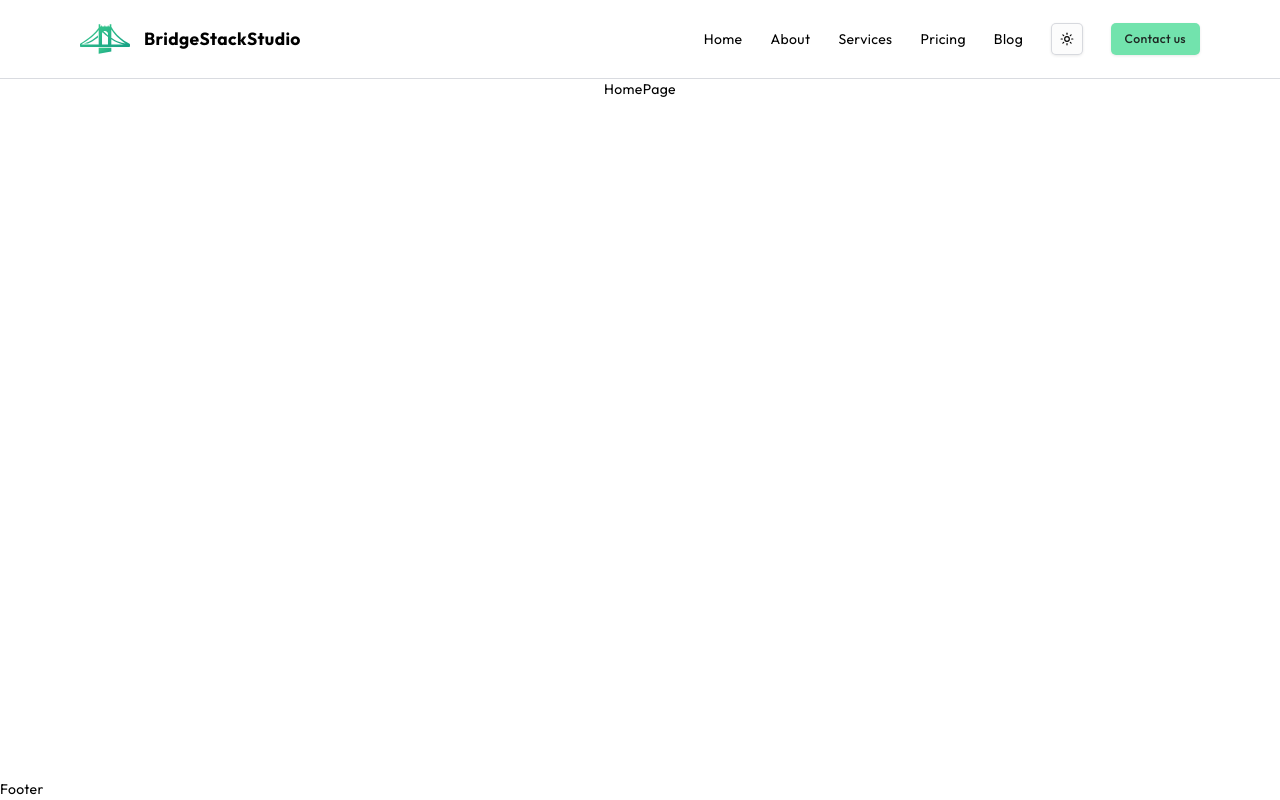
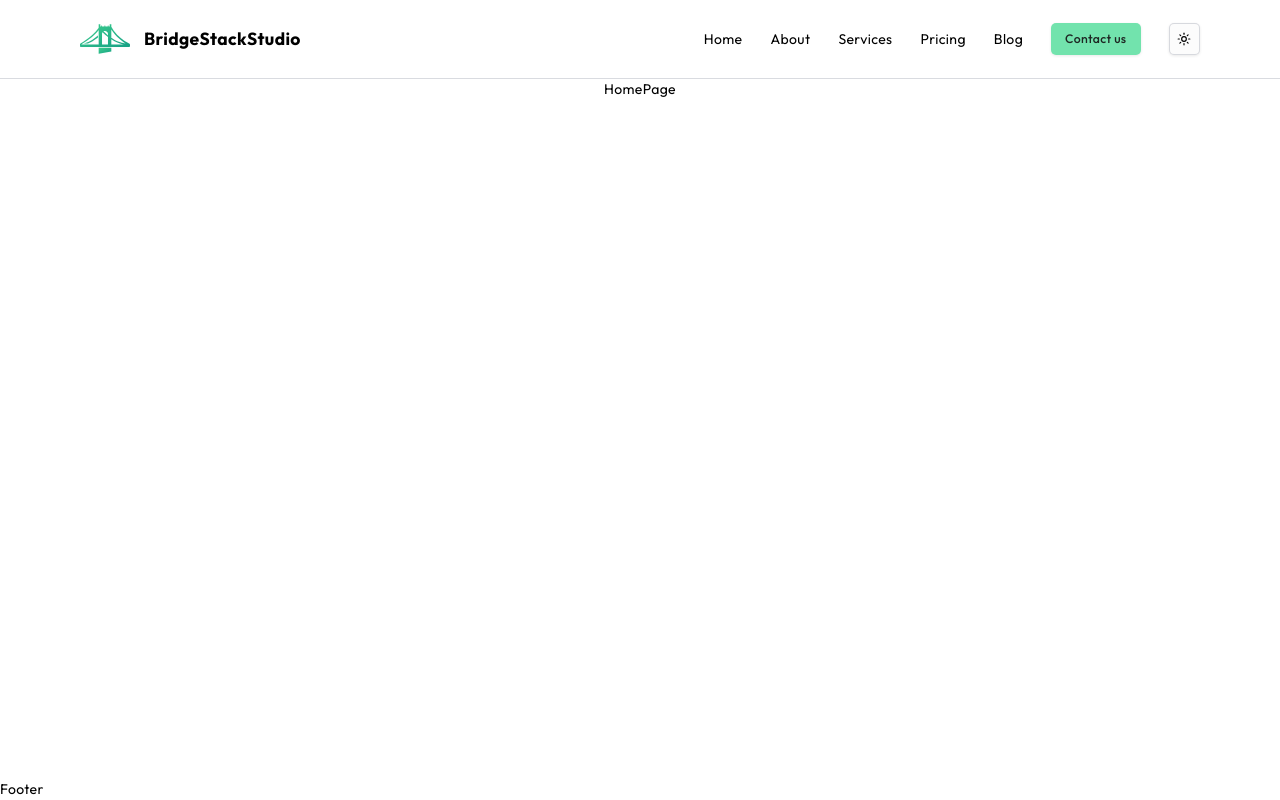
Before and after one commit to zabe-dev/bridgestackstudio, a Next.js app: page / in a window 1280 px wide. Built offline with nearby package versions, Linux system fonts and the light colour scheme.

Commit message:
refactor: switch mode toggle and contact button

```diff
--- a/src/components/header.tsx
+++ b/src/components/header.tsx
@@ -19,8 +19,8 @@ export default function Header() {
 							{e.label}
 						</Link>
 					))}
+					<Button className="cursor-pointer">Contact us</Button>
 					<ModeToggle />
-					<Button className="cursor-pointer">Contact us</Button>
 				</div>
 			</div>
 		</div>
```
